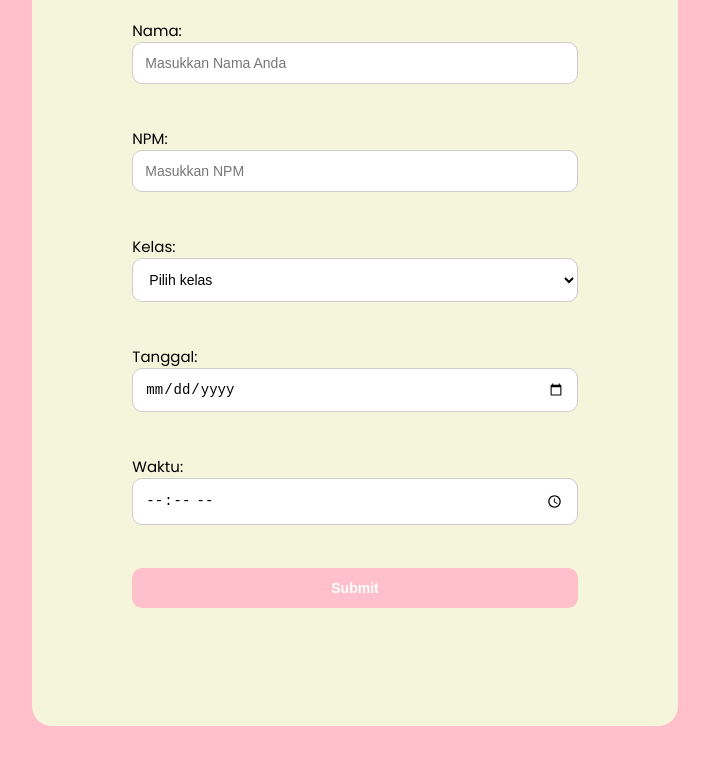
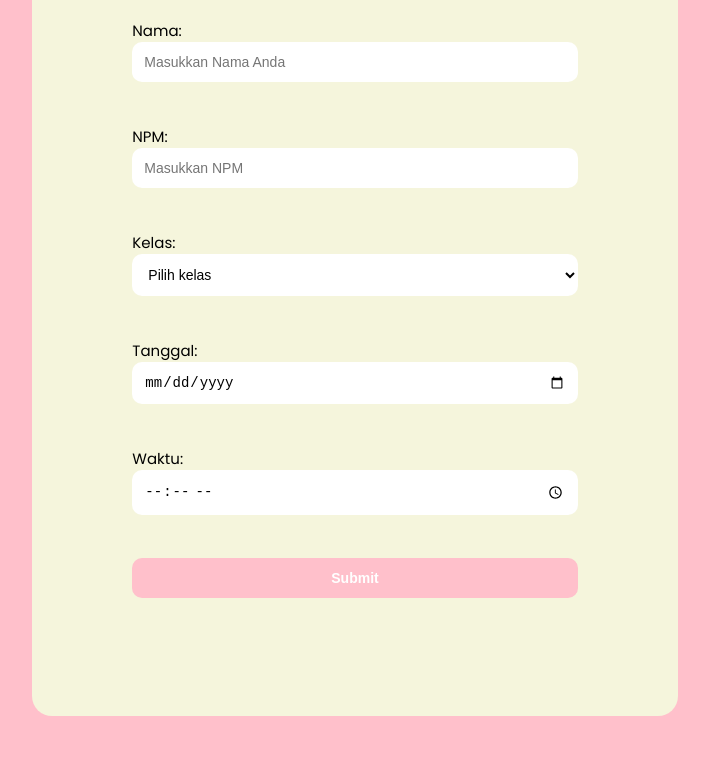
Before and after one commit to Dilaalya/PEMWEB, a plain HTML site: page form.html in a window 1280 px wide. Shown: the part 180-939 px from the top of the page, without its empty margins (285-994 px from the left). Drawn offline with Linux system fonts and the light colour scheme.

Commit message:
Update form.css

```diff
--- a/form.css
+++ b/form.css
@@ -18,7 +18,7 @@ input, select {
     width: 100%;
     padding: 12px;
     margin-bottom: 18px;
-    border: 1px solid #ccc;
+    border: 1px grey;
     border-radius: 10px;
     background-color: white;
     box-sizing: border-box;
```
